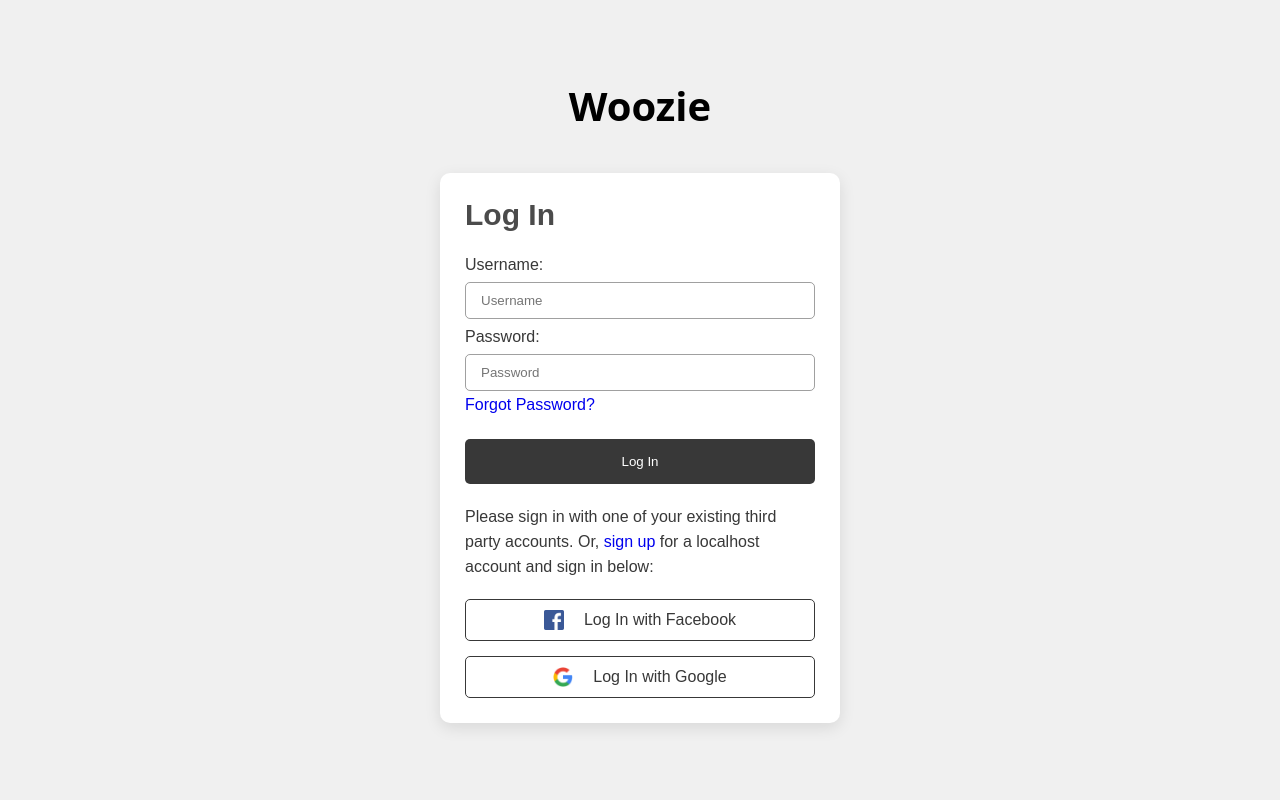
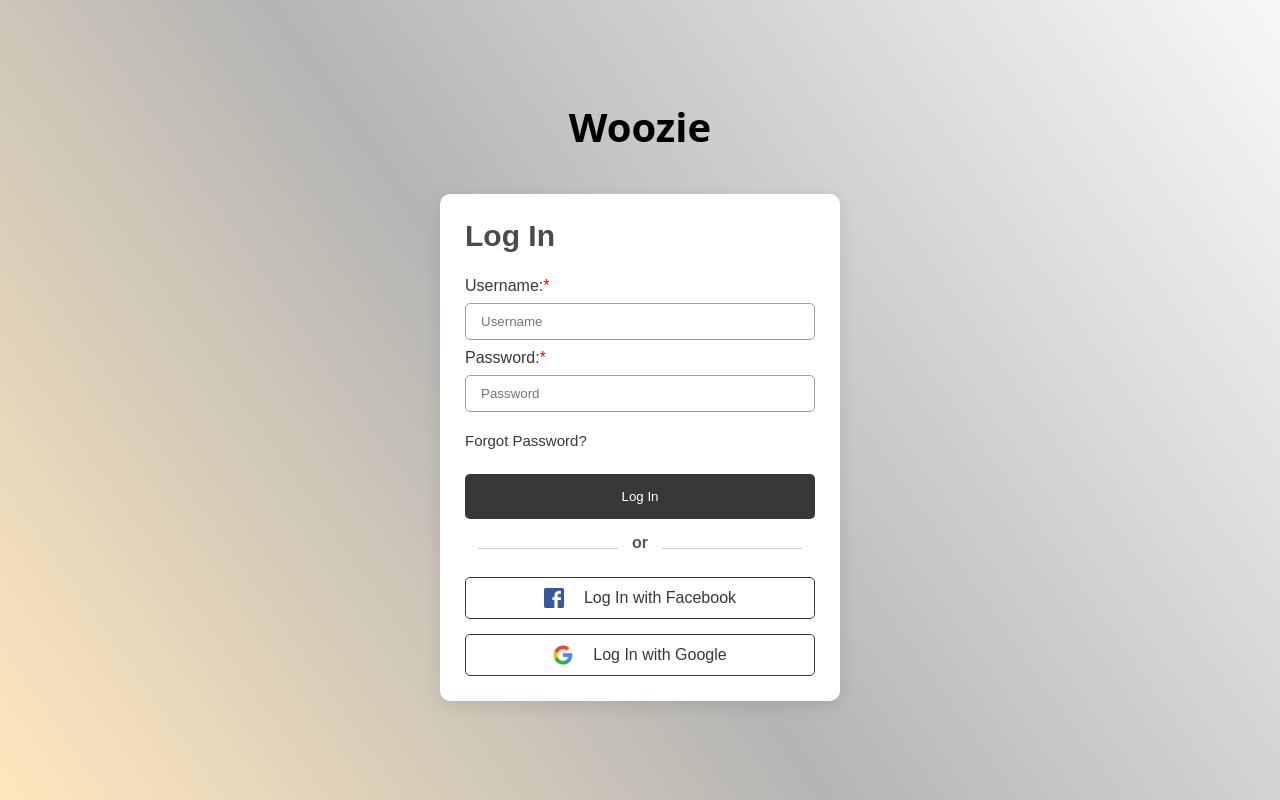
Before and after one commit to Suralmk/Woozie-Hoodies, a Django app: a page that uses templates/account/login.html in a window 1280 px wide. Run offline with Django 4.2, Linux system fonts and the light colour scheme; data comes from the database, SQL or seed files in the repository; both versions use the stored data as it was after the commit; style sheets or scripts are compiled from the project's sources; parts of the project's set-up code (start-up, migrations or seed data) failed here and were passed over; some libraries are stand-ins or nearby versions; some web fonts are replaced.

Commit message:
order download shared task and auth pages styled

```diff
--- a/order/templates/orders/orders_list.html
+++ b/order/templates/orders/orders_list.html
@@ -55,7 +55,7 @@
                     <li><a href="{% url 'orders:orders_download' order.id  %}"> <i class="ri-download-line"></i>Download</a></li>
 
                     {% if not order.paid %}
-                    <li><a href=""> <i class="ri-delete-bin-line"></i> Delete</a></li>
+                    <li><a href="{% url 'orders:order_delete' order.id %}"> <i class="ri-delete-bin-line"></i> Delete</a></li>
                     <li> <form action="{% url 'payment:process_id' order.id %}" method="POST">
                         {% csrf_token %} <button style="margin: 0; padding: 7px 15px;" type="submit"><i class="ri-currency-fill"></i> Pay Now</button></form> </li>
                     {% endif  %}
--- a/order/urls.py
+++ b/order/urls.py
@@ -6,5 +6,6 @@ app_name = "orders"
 urlpatterns = [
     path('create/', order_create, name="order_create"),
     path('list/', orders_list, name="orders_list"),
+    path('delete/<slug:order_id>/', order_delete, name="order_delete"),
     path('download/<slug:order_id>/', orders_download, name="orders_download"),
 ]
--- a/shop/static/scss/_auth.scss
+++ b/shop/static/scss/_auth.scss
@@ -6,7 +6,8 @@
         @include flex_column();
         width: 100%;
         height: 100vh;
-        background: $lightwhite;
+        background: rgb(228,228,228);
+        background: linear-gradient(-125deg, rgba(228,228,228,0.2721463585434174) 0%, rgba(117,117,117,0.5354516806722689) 55%, rgba(255,164,5,0.26094187675070024) 100%);
         justify-content: center;
         align-items: center;
         gap: 40px;
@@ -26,10 +27,23 @@
         border-radius: 10px;
         p {
             color: $black;
+            label::after {
+                content:"*";
+                color: red;
+                width: 7px;
+                height: 7px;
+                display: inline-flex;
+            }
         }
         h1 {
             font-size: 30px;
             opacity: 0.9;
+        }
+        a {
+            color: $black;
+            font-size: 15px;
+            font-weight: 400;
+            margin-top: 15px;
         }
         .socialaccount_ballot {
             display: block;
@@ -41,21 +55,6 @@
                     width: 100%;
                     border: $border;
                     border-radius: 5px;
-                    a {
-                        width: 100%;
-                        @include flex_center();
-                        padding: 10px 15px;
-                        gap: 20px;
-                        color: $black;
-                        font-weight: 400;
-                        &:hover {
-                            background: $lightwhite
-                        }
-                        img {
-                            width: 20px;
-                            height: auto;
-                        }
-                    }
                 }
             }
         }
--- a/shop/static/scss/_components.scss
+++ b/shop/static/scss/_components.scss
@@ -8,6 +8,23 @@ button, input[type=submit] {
     margin-top: 20px;
     cursor: pointer;
     border-radius: 5px;
+}
+button.auth_btn {
+  width: 100%;
+  @include flex_center();
+  padding: 10px 15px;
+  gap: 20px;
+  color: $black;
+  font-size:16px;
+  background: none;
+  margin: 0;
+  &:hover {
+      background: $lightwhite
+  }
+  img {
+      width: 20px;
+      height: auto;
+  }
 }
 input {
   width: 100%;
@@ -204,3 +221,51 @@ select {
 .logo {
   font-family: $font-third;
 }
+
+/* Container for the "or" text */
+.or-container {
+  position: relative;;
+  text-align: center;
+  width: 100%;
+  align-items: center;
+}
+
+/* Horizontal line */
+.or-container::before,
+.or-container::after {
+  content: "";
+  display: inline-block;
+  width: 40%;
+  border-top: 1px solid #ccc;
+  vertical-align: middle;
+}
+
+/* "Or" text style */
+.or-text {
+  display: inline-block;
+  padding: 0 10px;
+  font-weight: bold;
+  color: #555;
+  position: relative;
+  top: -5px; /* Adjust as needed */
+  background-color: #fff; /* Ensure text is on top of the line */
+}
+
+
+.message_list {
+  @include flex_column();
+  gap: 10px;
+  li.error {
+    padding: 10px;
+    background: rgba(255, 0, 0, 0.095);
+    color: red;
+    border: 1px solid red;
+  }
+  li.success {
+    padding: 10px;
+    background: rgba(0, 128, 0, 0.095);
+    color: green;
+    border: 1px solid green;
+  }
+
+}
--- a/shop/urls.py
+++ b/shop/urls.py
@@ -8,7 +8,6 @@ urlpatterns = [
     path("products/", product_list, name="products" ),
     path("products/<slug:product_slug>/", product_detail, name="product_detail" ),
     path("category/<slug:category_slug>/", product_category, name="product_category"),
-
     path("account/", user_account, name="user_account"),
     path("search_view/", search_view, name="search_view"),
     path("change_language/", change_language, name="change_language"),
--- a/templates/account/login.html
+++ b/templates/account/login.html
@@ -22,10 +22,11 @@
     <button class="primaryAction" type="submit">{% trans "Log In" %}</button>
   </form>
   {% if socialaccount_providers %}
-  <p>{% blocktrans with site.name as site_name %}Please sign in with one
-  of your existing third party accounts. Or, <a href="{{ signup_url }}">sign up</a>
-  for a {{ site_name }} account and sign in below:{% endblocktrans %}</p>
-  <div class="socialaccount_ballot">
+  <div class="or-container">
+    <span class="or-text">or</span>
+  </div>
+
+<div class="socialaccount_ballot">
     <ul class="socialaccount_providers menu-list">
       {% include "socialaccount/snippets/provider_list.html" with process="login" %}
     </ul>
--- a/templates/socialaccount/snippets/provider_list.html
+++ b/templates/socialaccount/snippets/provider_list.html
@@ -14,7 +14,20 @@
 {% endfor %}
 {% endif %}
 <li>
-  <a title="{{provider.name}}" class="socialaccount_provider {{provider.id}}"
+  <form action="{% provider_login_url provider.id process=process scope=scope auth_params=auth_params %}" method="POST">
+    {% csrf_token %}
+    <button class="auth_btn">
+      <img
+      src="
+     {% with 'img/'|add:provider.name|add:'.png' as image %}
+      {% static image %}
+     {% endwith %}
+     " alt="{{ provider.name }}" height="50" width="300"/>
+
+     Log In with {{provider.name}}
+    </button>
+  </form>
+  <!-- <a title="{{provider.name}}" class="socialaccount_provider {{provider.id}}"
      href="{% provider_login_url provider.id process=process scope=scope auth_params=auth_params %}">
 
      <img
@@ -24,6 +37,6 @@
     {% endwith %}
     " alt="{{ provider.name }}" height="50" width="300"/>
 
-    Log In with {{provider.name}}</a>
+    Log In with {{provider.name}}</a> -->
 </li>
 {% endfor %}
```
Also changed, not shown: order/tasks.py (+10 -0 lines), order/templates/orders/order_create.html (+6 -2 lines), order/views.py (+7 -6 lines), static/scss/style.css (+75 -15 lines), db.sqlite3, shop/templates/shop/base.html (line endings or trailing spaces), 1 other file.
